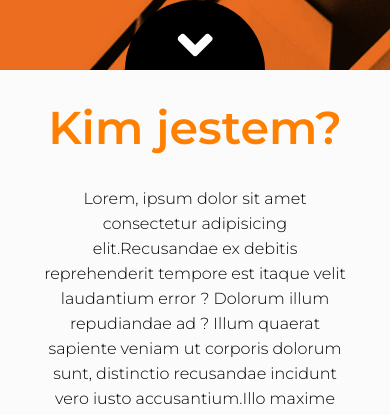
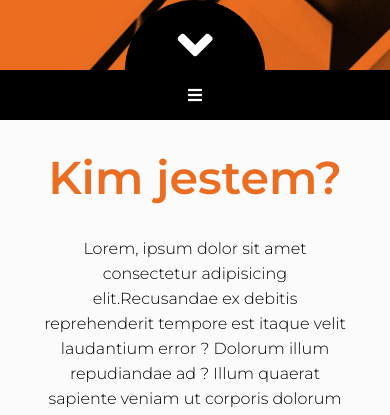
Before and after one commit to matpich/matpichBCsite, a React (Create React App) app: page / in a window 390 px wide. Shown: the part 774-1189 px from the top of the page. Built offline with nearby package versions, Linux system fonts and the light colour scheme.

Commit message:
Mobile menu

```diff
--- a/src/components/App/App.js
+++ b/src/components/App/App.js
@@ -2,12 +2,14 @@ import React from "react";
 
 import Welcome from "../Welcome/Welcome";
 import WhoAmI from "../WhoAmI/WhoAmI"
+import Menu from "../Menu/Menu"
 
 class App extends React.Component {
     render() {
         return (
             <div>
                 <Welcome />
+                <Menu />
                 <WhoAmI />
             </div>
         )
--- /dev/null
+++ b/src/components/Menu/Menu.css
@@ -0,0 +1,27 @@
+@import "../../styles/global.css";
+
+#menu {
+    display: flex;
+    flex-direction: column;
+    color:white;
+}
+
+#menu a, .menu-trigger {
+    display: flex;
+    justify-content: center;
+    align-items: center;
+    height: 50px;
+    background-color: black;
+}
+
+#menu a:hover {
+    background-color: var(--main-color-orange);
+    color: black;
+    border-top: 1px solid black;
+}
+
+.toggle {
+    height: 0px;
+    transition: .7s;
+    overflow: hidden;
+}
--- /dev/null
+++ b/src/components/Menu/Menu.js
@@ -0,0 +1,30 @@
+import React from "react"
+
+import "./Menu.css"
+
+export default class Menu extends React.Component {
+    state = { menuHeight: "is-off"}
+
+    toggleMenu = () => {
+        if (this.state.menuHeight === '250px') {
+            this.setState({ menuHeight:'0px'})
+        } else {
+            this.setState({ menuHeight:'250px'})
+        }
+    }
+
+    render() {
+        return (
+            <div id="menu" onClick={this.toggleMenu}>
+                <div className="menu-trigger"><i className="fas fa-bars"></i></div>
+                <div className="toggle" style={{height: `${this.state.menuHeight}`}}>
+                    <a href="#who-am-i">Kim jestem?</a>
+                    <a href="/">Edukacja i doświadczenie</a>
+                    <a href="/">Umiejętności</a>
+                    <a href="/">Projekty</a>
+                    <a href="/">Kontakt</a>
+                </div>
+            </div>
+        )
+    }
+}
--- a/src/components/WhoAmI/WhoAmI.js
+++ b/src/components/WhoAmI/WhoAmI.js
@@ -6,7 +6,7 @@ import "./WhoAmI.css"
 class WhoAmI extends React.Component {
     render() {
         return (
-            <section className="who-am-i">
+            <section className="who-am-i" id="who-am-i">
                 <h1 className="section-title">Kim jestem?</h1>
 
                 <p className="describe">Lorem, ipsum dolor sit amet consectetur adipisicing elit.Recusandae ex debitis reprehenderit tempore est itaque velit laudantium error ? Dolorum illum repudiandae ad ? Illum quaerat sapiente veniam ut corporis dolorum sunt, distinctio recusandae incidunt vero iusto accusantium.Illo maxime quasi dignissimos, similique repellat facilis provident dicta eaque at, fugit facere suscipit.</p>
--- a/src/styles/global.css
+++ b/src/styles/global.css
@@ -2,7 +2,7 @@
 @import url('https://fonts.googleapis.com/css?family=Montserrat:300,600');
 
 :root {
-    --main-color-orange: #FF8000;
+    --main-color-orange: #EB6D21;
 }
 
 * {
@@ -10,8 +10,16 @@
     padding: 0;
     box-sizing: border-box;
     font-family: 'Montserrat', sans-serif;
+    scroll-behavior: smooth;
 }
 
+a {
+    text-decoration: none;
+}
+
+a:visited {
+    color:white;
+}
 .section-title {
     margin-top: 30px;
     color: var(--main-color-orange);
```
